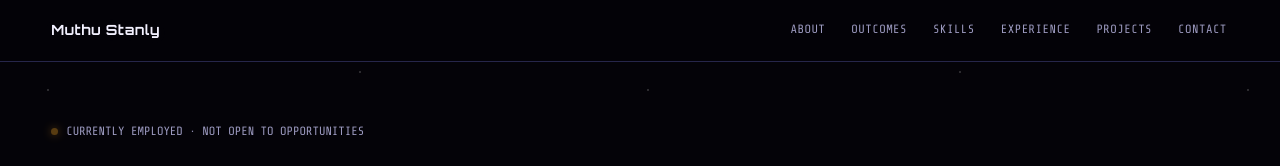
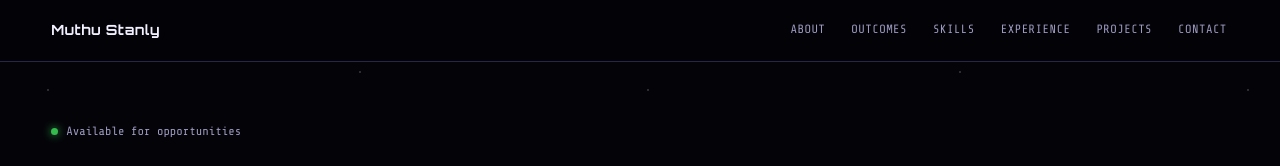
Before and after one commit to muthu-stanly/portfolio, a plain HTML site: page index.html in a window 1280 px wide. Shown: the top 166 px of the page. Drawn offline with nearby package versions, Linux system fonts and the light colour scheme.

Commit message:
wp removed

```diff
--- a/index.html
+++ b/index.html
@@ -570,8 +570,8 @@
 
 <div class="wrap">
   <header class="hero" id="about">
-    <!--<div class="status-line-active"><span class="dot"></span> Available for opportunities</div>-->
-    <div class="status-line-inactive"><span class="dot"></span> CURRENTLY EMPLOYED · NOT OPEN TO OPPORTUNITIES</div>
+    <div class="status-line-active"><span class="dot"></span> Available for opportunities</div>
+    <!--<div class="status-line-inactive"><span class="dot"></span> CURRENTLY EMPLOYED · NOT OPEN TO OPPORTUNITIES</div>-->
     <div class="hero-grid">
       <div>
         <h1 class="hero-name">
```
